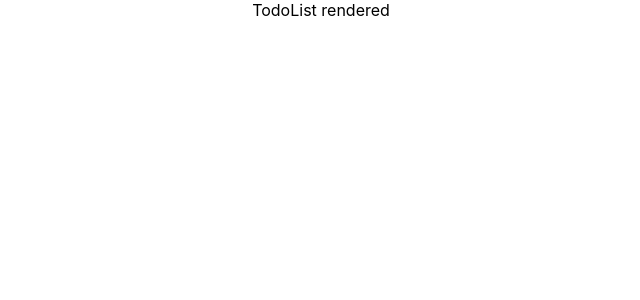
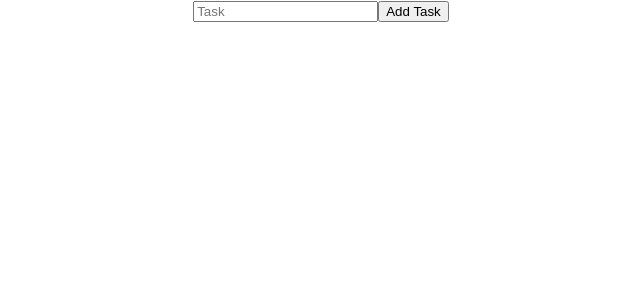
Before and after one commit to IulianStave/TodoList-react, a React (Create React App) app: page / in a window 1280 px wide. Shown: the top 300 px of the page, without its empty margins (319-959 px from the left). Built offline with nearby package versions, Linux system fonts and the light colour scheme.

Commit message:
Add form into TodoList

```diff
--- a/src/components/TodoList.js
+++ b/src/components/TodoList.js
@@ -1,7 +1,18 @@
-import React from 'react';
+import React from "react";
 
-const TodoList = () => {
-return <div> TodoList rendered</div>
+class TodoList extends React.Component {
+  render() {
+    return (
+      <div className="todoListMain">
+        <div className="header">
+          <form>
+            <input placeholder="Task"/>
+            <button type="submit"> Add Task</button>
+          </form>
+        </div>
+      </div>
+    );
+  }
 }
 
 export default TodoList;
```
